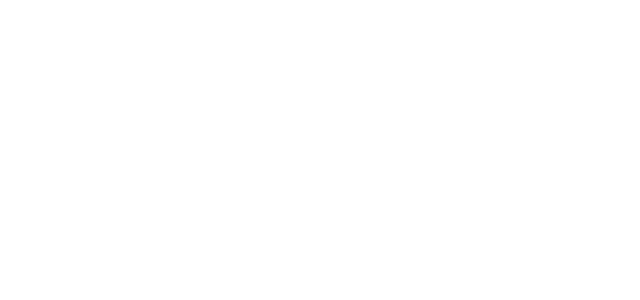
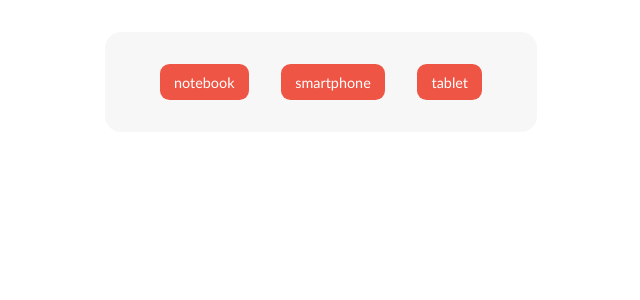
Before and after one commit to alvesxdani/exercicios-react, a React (Create React App) app: page / in a window 1280 px wide. Shown: the top 300 px of the page, without its empty margins (319-959 px from the left). Built offline with nearby package versions, Linux system fonts and the light colour scheme.

Commit message:
Add a exercise about API

```diff
--- a/package.json
+++ b/package.json
@@ -9,6 +9,7 @@
     "react": "^18.2.0",
     "react-dom": "^18.2.0",
     "react-scripts": "5.0.1",
+    "styled-components": "^5.3.9",
     "web-vitals": "^2.1.4"
   },
   "scripts": {
--- a/src/App.js
+++ b/src/App.js
@@ -1,15 +1,25 @@
-import Exerc1 from "./Exercicios/exerc1";
-import Exerc2 from "./Exercicios/exerc2";
-import Exerc3 from "./Exercicios/exerc3";
+// import Exerc1 from "./Exercicios/exerc1";
+// import Exerc2 from "./Exercicios/exerc2";
+import Exerc3 from './Exercicios/exerc3';
+import GlobalStyle from './global';
+
+// Os links abaixo puxam dados de um produto em formato JSON
+// https://ranekapi.origamid.dev/json/api/produto/tablet
+// https://ranekapi.origamid.dev/json/api/produto/smartphone
+// https://ranekapi.origamid.dev/json/api/produto/notebook
+// Crie uma interface com 3 botões, um para cada produto.
+// Ao clicar no botão faça um fetch a api e mostre os dados do produto na tela.
+// Mostre apenas um produto por vez
+// Mostre a mensagem carregando... enquanto o fetch é realizado
 
 const App = () => {
-
   return (
     <>
-    {/* <Exerc1 /> */}
-    {/* <Exerc2 /> */}
-    </>
-  );
-};
+      <GlobalStyle />
+      {/* <Exerc1 /> */}
+      {/* <Exerc2 /> */}
+      <Exerc3 />
+</>
+)};
 
 export default App;
--- a/src/Exercicios/exerc3.jsx
+++ b/src/Exercicios/exerc3.jsx
@@ -1,9 +1,41 @@
-import React from 'react'
+import React, { useState } from 'react';
 
-const Home = () => {
+const Exerc3 = () => {
+  const [dados, setDados] = useState(null);
+  const [loading, setLoading] = useState(null);
+
+  async function handleClick(event) {
+    setLoading(true);
+    const response = await fetch(
+      `https://ranekapi.origamid.dev/json/api/produto/${event.target.innerText}`,
+    );
+    const data = await response.json();
+    setDados(data);
+    setLoading(false);
+    }
+
   return (
-    <></>
-  )
-}
+    <>
+    <div className="box">
+        <button onClick={handleClick}>notebook</button>
+        <button onClick={handleClick}>smartphone</button>
+        <button onClick={handleClick}>tablet</button>
+      </div>
 
-export default Home
+      {dados && <div className="box">
+        <h1>{dados.nome}</h1>
+        <img src={dados.fotos[0].src} alt="" width={50} />
+        <ul>
+          <li>{dados.preco}</li>
+          <li>{dados.descricao}</li>
+          <li>{dados.vendido}</li>
+        </ul>
+      </div>}
+
+        {loading ? "Carregando" : null}
+
+    </>
+  );
+};
+
+export default Exerc3;
--- /dev/null
+++ b/src/global.js
@@ -0,0 +1,36 @@
+import { createGlobalStyle } from 'styled-components';
+
+const GlobalStyle = createGlobalStyle`
+  ::root {
+    font: 14px 'Calibri';
+  }
+
+  body {
+    font: 11px 'Calibri';
+    margin: 0;
+  }
+
+  .box {
+    background: #eee7;
+    padding: 1rem;
+    margin: 2rem auto;
+    width: 400px;
+    display: flex;
+    justify-content:  center;
+    border-radius: 1rem;
+  }
+
+  button {
+  background: #e54;
+  color: #fff;
+  border: none;
+  font: 0.9rem 'Calibri';
+  padding: 0.6rem 0.9rem;
+  border-radius: 0.6rem;
+  margin: 1rem;
+  cursor: pointer;
+  }
+
+`;
+
+export default GlobalStyle;
```
Also changed, not shown: src/Exercicios/components/Button/index.jsx (added, +10 -0 lines), src/Exercicios/components/Button/style.js (added, +13 -0 lines), 1 other file (tests, documents, lock files or other folders).
